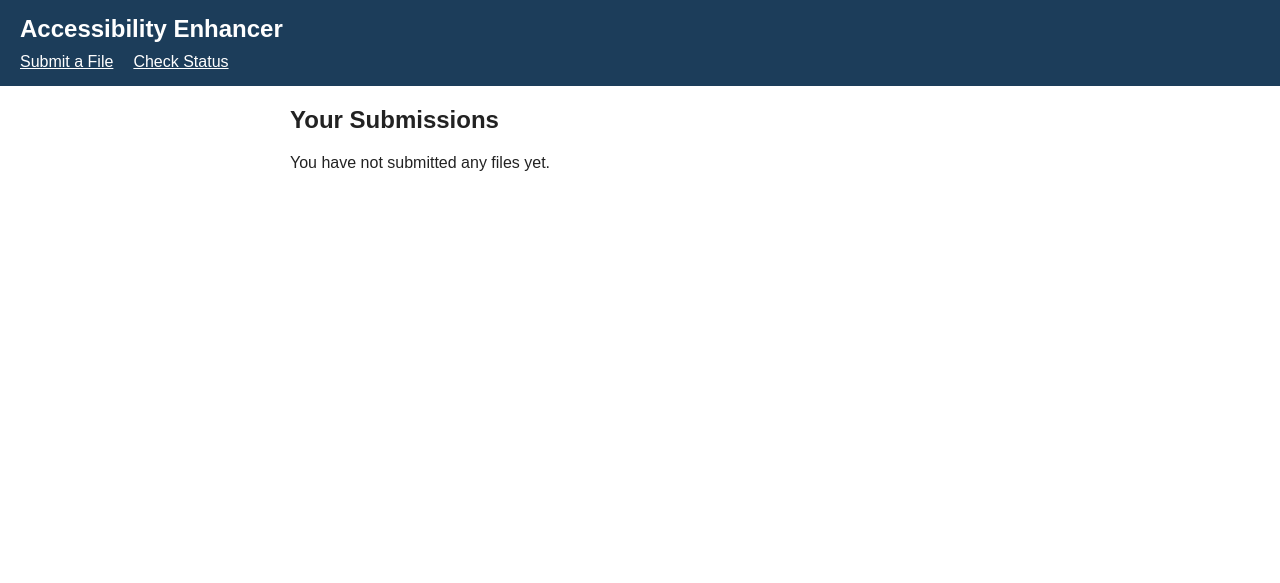
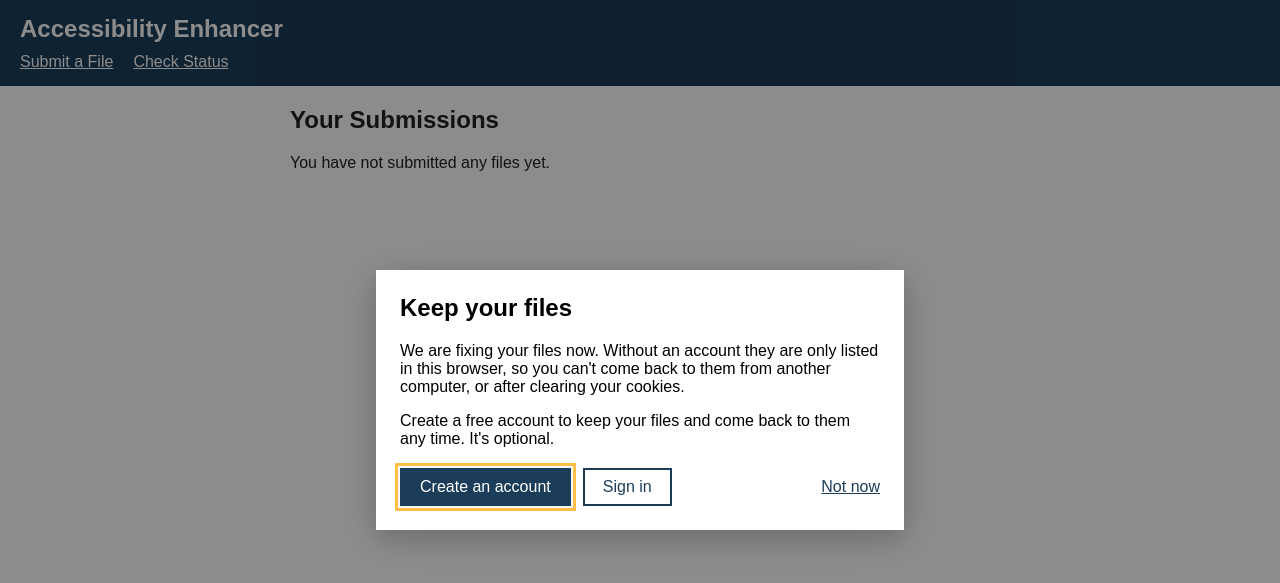
Before and after one commit to t-nair/automated-accessibility-enhancer, a Flask app: page /status in a window 1280 px wide. Shown: the top 583 px of the page. Run offline with Flask 3, Linux system fonts and the light colour scheme; the visitor is signed in with stand-in values (Sample User, id 1); data that the repository does not hold is empty; some libraries are stand-ins or nearby versions.

Commit message:
Add optional sign-in with Cognito (#77, part 2 of 2)
Anyone can still use the tool without an account. After an upload, someone
not signed in is shown a "Keep your files" dialog once per browser, and the
status page notes that their files are only listed in this browser. Signing
in moves the files this browser sent in into the account.

auth.py does the authorization code flow with PKCE against Cognito's managed
login with the standard library, and takes the person's sub and email from
the userInfo endpoint, so no JWT is decoded and nothing new is installed.
The session is cleared on sign-in, cookies are SameSite=Lax and Secure when
PUBLIC_URL is HTTPS, and sign-out is a POST that also ends the Cognito
session. Without the COGNITO_* variables nothing changes.

The three pages now share one header include with the account links.

```diff
--- a/app.py
+++ b/app.py
@@ -12,6 +12,7 @@ from pathlib import Path
 from flask import Flask, render_template, request, redirect, url_for, flash, jsonify, session, send_file
 from werkzeug.utils import secure_filename
 from z_reorder import process_one_file, severity_summary
+import auth
 
 # Where submissions and their files are kept. On AWS that is S3 and DynamoDB, and
 # the pipeline runs in Lambda; on a laptop it is folders and a sqlite file, and the
@@ -75,6 +76,14 @@ app.config.from_prefixed_env()
 
 app.config["MAX_CONTENT_LENGTH"] = MAX_REQUEST_SIZE_MB * 1024 * 1024
 
+# Lax still sends the cookie when Cognito sends someone back after sign-in, which
+# is a top-level GET, and keeps it off requests other sites start. Secure whenever
+# the public address is HTTPS. Either can still be set with FLASK_ variables.
+app.config.setdefault("SESSION_COOKIE_SAMESITE", "Lax")
+
+if "FLASK_SESSION_COOKIE_SECURE" not in os.environ:
+    app.config["SESSION_COOKIE_SECURE"] = auth.PUBLIC_URL.startswith("https://")
+
 storage.setup()
 
 # how far along each file being processed right now is. Only used when the pipeline
@@ -99,7 +108,8 @@ ORIGINAL_GONE_STEPS = ["Go back to the submit page and upload the presentation a
 
 
 # each browser gets a random id in a cookie, which is how one person's list of files
-# is kept separate from everyone else's. There are no accounts or passwords.
+# is kept separate from everyone else's. Signing in swaps it for the account's
+# Cognito sub, so the list follows the person instead of the browser.
 def get_owner_id():
     if "owner_id" not in session:
         session["owner_id"] = str(uuid.uuid4())
@@ -393,6 +403,16 @@ def csrf_token():
 app.jinja_env.globals["csrf_token"] = csrf_token
 
 
+@app.context_processor
+def sign_in_details():
+    return {
+        "sign_in_available": auth.ENABLED,
+        "signed_in_email": session.get("email"),
+        # set by an upload, and shown once per browser so it is a suggestion, not a nag
+        "show_sign_in_prompt": session.pop("show_sign_in_prompt", False),
+    }
+
+
 @app.before_request
 def check_csrf_token():
     if request.method != "POST":
@@ -500,6 +520,12 @@ def upload():
 
     if len(accepted_ids) == 0:
         return redirect(url_for("home"))
+
+    # Without an account the files are only listed in this browser, so suggest
+    # one, once. Signing in is never required.
+    if auth.ENABLED and not session.get("email") and not session.get("sign_in_suggested"):
+        session["sign_in_suggested"] = True
+        session["show_sign_in_prompt"] = True
 
     # one file goes straight to its own page, several are easier to watch on the status list
     if len(accepted_ids) == 1 and len(problems) == 0:
@@ -620,6 +646,87 @@ def delete(submission_id):
     return redirect(url_for("status"))
 
 
+# --- sign-in (optional; see auth.py) ---
+
+def sign_in_redirect_uri():
+    if auth.PUBLIC_URL:
+        return auth.PUBLIC_URL + "/auth/callback"
+
+    return url_for("auth_callback", _external=True)
+
+
+@app.route("/auth/sign-in")
+def sign_in():
+    if not auth.ENABLED:
+        return redirect(url_for("home"))
+
+    state, verifier = auth.new_state_and_verifier()
+    session["sign_in_state"] = state
+    session["sign_in_verifier"] = verifier
+
+    return redirect(auth.sign_in_url(sign_in_redirect_uri(), state, verifier,
+                                     create_account=request.args.get("create") == "1"))
+
+
+@app.route("/auth/callback")
+def auth_callback():
+    expected_state = session.pop("sign_in_state", None)
+    verifier = session.pop("sign_in_verifier", None)
+
+    if not auth.ENABLED:
+        return redirect(url_for("home"))
+
+    # someone who closes the sign-in page or presses cancel comes back with an
+    # error instead of a code
+    if request.args.get("error"):
+        logging.info(f"Sign-in did not finish: {request.args.get('error')}.")
+        flash("You were not signed in. Your files are still listed in this browser.")
+        return redirect(url_for("status"))
+
+    sent_state = request.args.get("state", "")
+
+    if not expected_state or not verifier or not secrets.compare_digest(sent_state, expected_state):
+        logging.warning("Sign-in callback rejected: the state did not match this browser's.")
+        flash("That sign-in link had expired. Please sign in again.")
+        return redirect(url_for("status"))
+
+    try:
+        user = auth.user_for_code(request.args.get("code", ""), verifier, sign_in_redirect_uri())
+    except Exception as e:
+        logging.error(f"Sign-in failed while talking to Cognito. Error: {e}")
+        flash("Sign-in did not work. Please try again.")
+        return redirect(url_for("status"))
+
+    browser_owner = session.get("owner_id")
+
+    # a fresh session, so nothing from before sign-in carries over
+    session.clear()
+    session["owner_id"] = user["sub"]
+    session["email"] = user["email"]
+    session["sign_in_suggested"] = True
+    session.permanent = True
+
+    if browser_owner and browser_owner != user["sub"]:
+        storage.move_submissions(browser_owner, user["sub"])
+
+    logging.info(f"Signed in: account {user['sub']}.")
+    flash(f"Signed in as {user['email']}. Files you sent in from this browser are now in your account.")
+
+    return redirect(url_for("status"))
+
+
+@app.route("/auth/sign-out", methods=["POST"])
+def sign_out():
+    session.clear()
+
+    if not auth.ENABLED:
+        return redirect(url_for("home"))
+
+    # Cognito ends its own session too, then sends the person back to the home page
+    home_url = (auth.PUBLIC_URL + "/") if auth.PUBLIC_URL else url_for("home", _external=True)
+    return redirect(auth.sign_out_url(home_url))
+
+
 @app.route("/report/<submission_id>")
 def download_report(submission_id):
     matching_submission = get_my_submission(submission_id)
--- a/static/script.js
+++ b/static/script.js
@@ -364,3 +364,12 @@ if (slideViewer) {
         });
     }
 }
+
+
+// the "keep your files" suggestion after an upload. showModal() moves focus into
+// it, keeps it there, and puts it back when the dialog closes (Not now or Esc).
+const signInPrompt = document.getElementById("sign-in-prompt");
+
+if (signInPrompt && typeof signInPrompt.showModal === "function") {
+    signInPrompt.showModal();
+}
--- a/static/style.css
+++ b/static/style.css
@@ -598,3 +598,98 @@ td .delete-form {
     outline: 3px solid #ffbf47;
     outline-offset: 2px;
 }
+
+/* --- sign-in (optional) --- */
+
+/* the account controls sit at the far end of the nav */
+nav .account {
+    margin-left: auto;
+    display: flex;
+    gap: 12px;
+    align-items: center;
+}
+
+.sign-out-form {
+    display: inline;
+}
+
+/* a button that looks like the links around it */
+.link-button {
+    background: none;
+    color: white;
+    text-decoration: underline;
+    padding: 0;
+    margin: 0;
+    font: inherit;
+}
+
+.link-button:hover {
+    background: none;
+}
+
+.link-button.dark {
+    color: #1c3d5a;
+}
+
+.link-button.dark:hover {
+    color: #14293d;
+}
+
+/* a link that looks like the page's buttons */
+.button-link {
+    display: inline-block;
+    background-color: #1c3d5a;
+    color: white;
+    padding: 10px 20px;
+    text-decoration: none;
+}
+
+.button-link:hover {
+    background-color: #14293d;
+}
+
+.button-link.secondary {
+    background-color: white;
+    color: #1c3d5a;
+    border: 2px solid #1c3d5a;
+    padding: 8px 18px;
+}
+
+.button-link:focus,
+.link-button:focus {
+    outline: 3px solid #ffbf47;
+    outline-offset: 2px;
+}
+
+#sign-in-prompt {
+    max-width: 480px;
+    border: none;
+    padding: 24px;
+    box-shadow: 0 8px 30px rgba(0, 0, 0, 0.25);
+}
+
+#sign-in-prompt::backdrop {
+    background: rgba(0, 0, 0, 0.45);
+}
+
+#sign-in-prompt h2 {
+    margin-top: 0;
+}
+
+.dialog-actions {
+    display: flex;
+    flex-wrap: wrap;
+    gap: 12px;
+    align-items: center;
+    margin-top: 20px;
+}
+
+.dialog-actions form {
+    margin-left: auto;
+}
+
+.sign-in-note {
+    background-color: #eef3f8;
+    border-left: 4px solid #1c3d5a;
+    padding: 10px 15px;
+}
--- a/storage_local.py
+++ b/storage_local.py
@@ -145,6 +145,14 @@ def get_submissions_for_owner(owner_id):
         submissions.append(row_to_submission(row))
 
     return submissions
+
+
+# when someone signs in, the files this browser sent in become theirs
+def move_submissions(from_owner, to_owner):
+    connection = get_connection()
+    connection.execute("UPDATE submissions SET owner_id = ? WHERE owner_id = ?", (to_owner, from_owner))
+    connection.commit()
+    connection.close()
 
 
 # changes is a dictionary of column names and their new values
--- /dev/null
+++ b/templates/_header.html
@@ -0,0 +1,22 @@
+    <header>
+        <h1>Accessibility Enhancer</h1>
+        <nav aria-label="Main">
+            <ul>
+                <li><a href="{{ url_for('home') }}">Submit a File</a></li>
+                <li><a href="{{ url_for('status') }}">Check Status</a></li>
+                {% if sign_in_available %}
+                    {% if signed_in_email %}
+                        <li class="account">
+                            <span>Signed in as {{ signed_in_email }}</span>
+                            <form action="{{ url_for('sign_out') }}" method="POST" class="sign-out-form">
+                                <input type="hidden" name="csrf_token" value="{{ csrf_token() }}">
+                                <button type="submit" class="link-button">Sign out</button>
+                            </form>
+                        </li>
+                    {% else %}
+                        <li class="account"><a href="{{ url_for('sign_in') }}">Sign in</a></li>
+                    {% endif %}
+                {% endif %}
+            </ul>
+        </nav>
+    </header>
--- /dev/null
+++ b/templates/_sign_in_prompt.html
@@ -0,0 +1,15 @@
+{% if show_sign_in_prompt %}
+    {# opened with showModal() by script.js, which moves focus into it and back out on close #}
+    <dialog id="sign-in-prompt" aria-labelledby="sign-in-prompt-title">
+        <h2 id="sign-in-prompt-title">Keep your files</h2>
+        <p>We are fixing your files now. Without an account they are only listed in this browser, so you can't come back to them from another computer, or after clearing your cookies.</p>
+        <p>Create a free account to keep your files and come back to them any time. It's optional.</p>
+        <div class="dialog-actions">
+            <a class="button-link" href="{{ url_for('sign_in', create=1) }}">Create an account</a>
+            <a class="button-link secondary" href="{{ url_for('sign_in') }}">Sign in</a>
+            <form method="dialog">
+                <button type="submit" class="link-button dark">Not now</button>
+            </form>
+        </div>
+    </dialog>
+{% endif %}
--- a/templates/status.html
+++ b/templates/status.html
@@ -9,15 +9,7 @@
 
     <a href="#main-content" class="skip-link">Skip to main content</a>
 
-    <header>
-        <h1>Accessibility Enhancer</h1>
-        <nav>
-            <ul>
-                <li><a href="{{ url_for('home') }}">Submit a File</a></li>
-                <li><a href="{{ url_for('status') }}">Check Status</a></li>
-            </ul>
-        </nav>
-    </header>
+{% include "_header.html" %}
 
     <main id="main-content">
 
@@ -32,6 +24,10 @@
         {% endwith %}
 
         <h2>Your Submissions</h2>
+
+        {% if sign_in_available and not signed_in_email and submissions|length > 0 %}
+            <p class="sign-in-note">These files are only listed in this browser. <a href="{{ url_for('sign_in', create=1) }}">Create an account</a> or <a href="{{ url_for('sign_in') }}">sign in</a> to keep them.</p>
+        {% endif %}
 
         {% if submissions|length == 0 %}
             <p>You have not submitted any files yet.</p>
@@ -80,6 +76,8 @@
             </table>
         {% endif %}
 
+        {% include "_sign_in_prompt.html" %}
+
     </main>
 
     <script src="{{ url_for('static', filename='script.js') }}"></script>
```
Also changed, not shown: auth.py (added, +113 -0 lines), docs/deployment.md (+5 -4 lines), storage_aws.py (+7 -0 lines), templates/details.html (+3 -9 lines), templates/index.html (+1 -9 lines), tests/test_axe.py (+10 -1 lines), tests/test_sign_in.py (added, +259 -0 lines), tests/test_storage_aws_against_moto.py (+12 -0 lines), README.md, docs/architecture.svg, infra/README.md.
